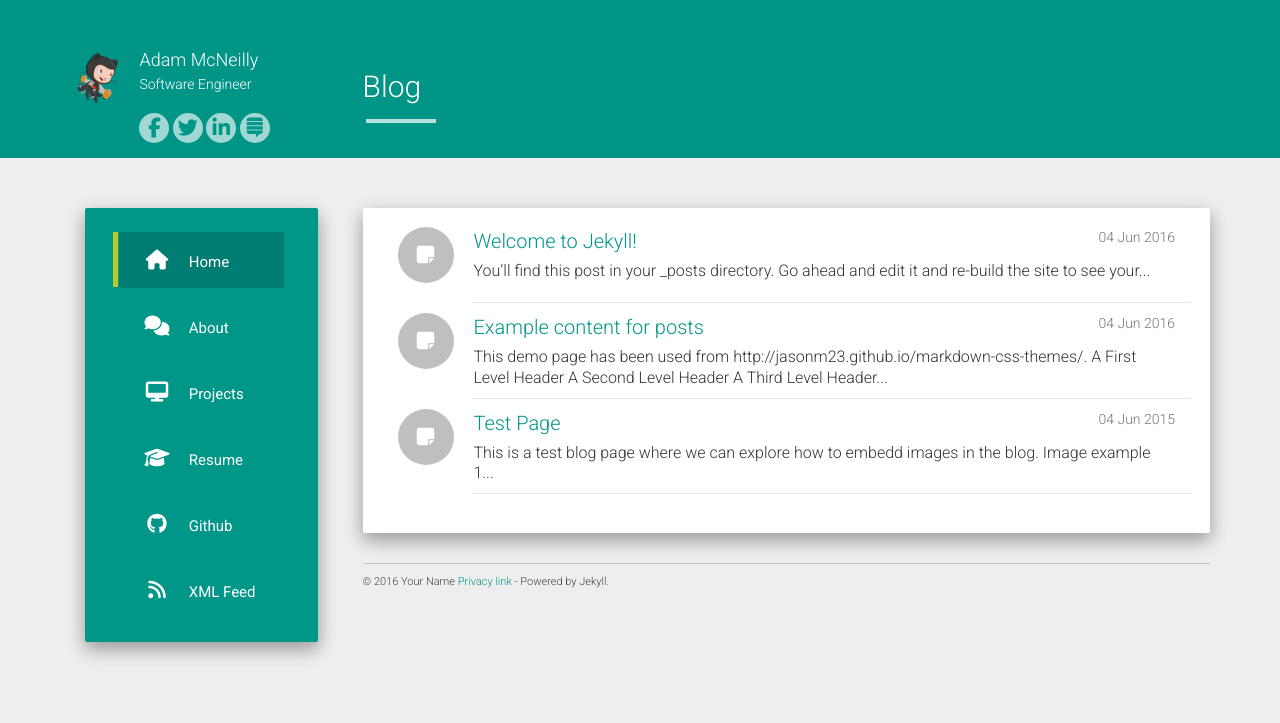
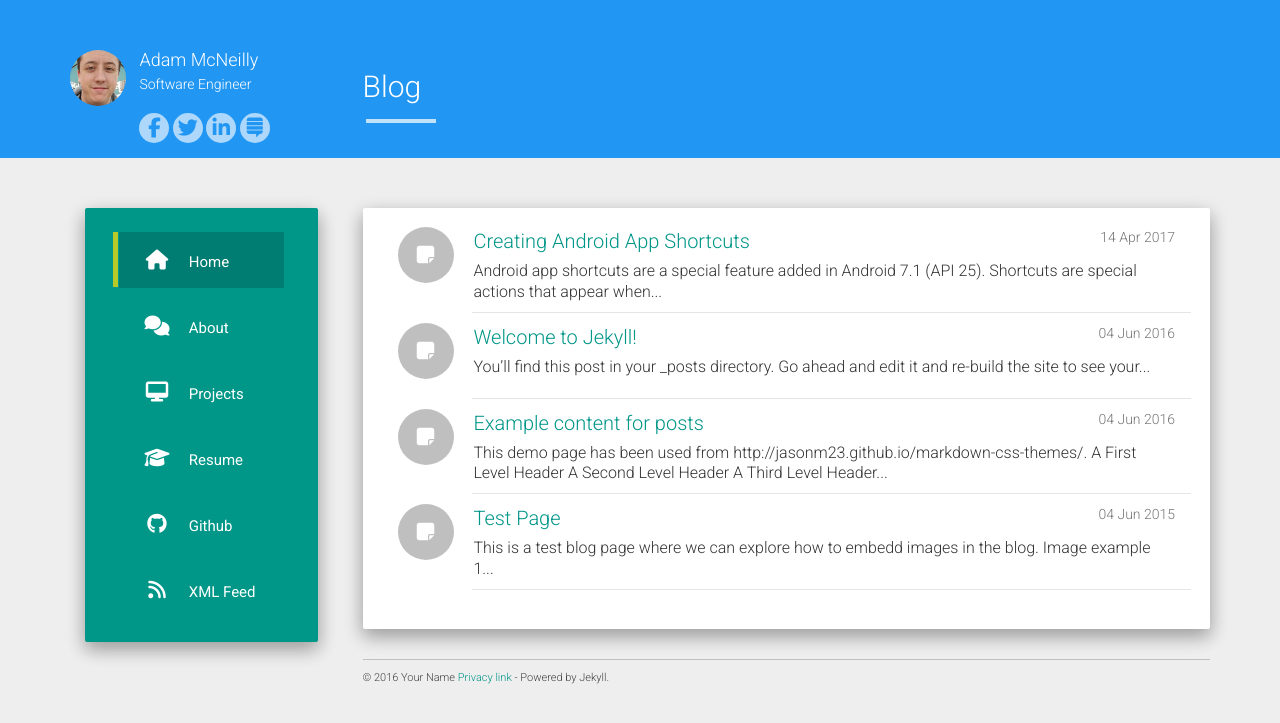
Before and after one commit to androidessence/androidessence.com, a Jekyll site: the page built from index.html, in a window 1280 px wide. Shown: the top 723 px of the page. Built offline with Jekyll 4.4.1, drawn with Linux system fonts in a browser that asks for light colours; nearby versions of some CDN libraries; the list of posts is cut into pages by our own code; some of the changed lines change nothing that is shown.

Commit message:
Misc changes.

````diff
--- a/_config.yml
+++ b/_config.yml
@@ -1,7 +1,7 @@
 title: Android Essence
 description: Crafting Android User Interfaces
 author: Adam McNeilly
-logo: /static/img/avatar.png
+logo: /static/img/avatar.jpg
 github: https://github.com/AdamMc331
 about: Software Engineer
 
--- /dev/null
+++ b/_posts/2017-04-04-creating-android-app-shortcuts.md
@@ -0,0 +1,87 @@
+---
+layout: post
+date: 2017-04-14
+title: Creating Android App Shortcuts
+published: true
+description: Shortcuts are special actions that appear when you long press on a launcher icon. This post teaches how to implement them.
+categories: Android
+---
+
+Android app shortcuts are a special feature added in Android 7.1 (API 25). Shortcuts are special actions that appear when you long press on a launcher icon, that will trigger a specified intent. With this post you will learn how to create both static and dynamic app shortcuts. The only pre-requisite is that your app is targeting API 25 or greater.
+
+#### Static Shortcuts
+
+Static app shortcuts are shortcuts that are defined via XML. This means they are created at compile time, and will be consistent as long as your app is on the user's device. Common use cases for this would be to launch a regularly used activity in your app that is not the launcher activity.
+
+Let's first look at how we can define a shortcut in XML:
+
+```xml
+<?xml version="1.0" encoding="utf-8"?>
+<shortcuts xmlns:android="http://schemas.android.com/apk/res/android">
+    <shortcut
+        android:enabled="true"
+        android:icon="@mipmap/ic_launcher"
+        android:shortcutId="static_shortcut"
+        android:shortcutLongLabel="@string/static_shortcut_long_label"
+        android:shortcutShortLabel="@string/static_shortcut_short_label">
+        <intent
+            android:action="android.intent.action.VIEW"
+            android:targetClass="com.androidessence.appshortcuts.MainActivity"
+            android:targetPackage="com.androidessence.appshortcuts" />
+    </shortcut>
+</shortcuts>
+```
+
+The above snippet is in a file called shortcuts.xml inside the xml-v25 folder. The property names make this pretty straight forward, but here is a quick run down:
+
+ - enabled - Whether or not your shortcut can be used.
+ - icon - The icon that appears on your shortcut.
+ - shortcutId - The id used to reference your shortcut in code.
+ - Long/Short label - A label that appears on your shortcut. Which label is shown is dependent on the screen size of the device being used.
+ - intent - The intent that should be launched when your shortcut is clicked. In this case, just launching our MainActivity.
+
+In order for this shortcut to appear after a long press, though, we need to add some meta-data to our launcher activity. Find your default activity in your AndroidManifest.xml file, and add this information:
+
+```xml
+<meta-data
+   android:name="android.app.shortcuts"
+   android:resource="@xml/shortcuts" />
+```
+
+And that's it! You can run the app at this point and you should see a static shortcut appear.
+
+#### Dynamic Shortcuts
+
+Dynamic app shortcuts are added via Java code when your launcher activity is created. As a result of this, they can be changed, disabled, and customized for the user. A use case for dynamic app shortcuts would be a messaging app - you could create a shortcut for each of your user's top 5 contacts, for example, that open the messaging thread with the contact that was clicked.
+
+Creating a dynamic shortcut is very straightforward, while you may need to tweak this to create shortcuts specific to your app. To start, just use the [ShortcutInfo.Builder](https://developer.android.com/reference/android/content/pm/ShortcutInfo.html) class to create a shortcut like we did in XML:
+
+```java
+Intent googleIntent = new Intent(Intent.ACTION_VIEW, Uri.parse("https://www.google.com"));
+
+ShortcutInfo shortcut = new ShortcutInfo.Builder(this, "dynamic_shortcut")
+   .setShortLabel(getString(R.string.dynamic_shortcut_short_label))
+   .setLongLabel(getString(R.string.dynamic_shortcut_long_label))
+   .setIcon(Icon.createWithResource(this, R.mipmap.ic_launcher))
+   .setIntent(googleIntent)
+   .build();
+```
+
+Then, we can get our [ShortcutManager](https://developer.android.com/reference/android/content/pm/ShortcutManager.html) and add the shortcut:
+
+```java
+ShortcutManager shortcutManager = getSystemService(ShortcutManager.class);
+shortcutManager.addDynamicShortcuts(Collections.singletonList(shortcut));
+```
+
+Now you've created a dynamic app shortcut, too! If you run the app again, you will see this shortcut when you long press on the launcher icon as well. One thing to note, is that the icon we just made was inside the onCreate() method of our activity. That means it won't appear right after install, but it will appear after the user opens the app for the first time.
+
+#### Continued Development
+
+This was just a quick starting guide on how to create shortcuts, but you may have more questions. How do I change them? How do I disable them? What happens if a user pins a shortcut? Can I track analytics on shortcuts?
+
+Many of those questions can be answered in the [official documentation](https://developer.android.com/guide/topics/ui/shortcuts.html) for App Shortcuts.
+
+[Caren Chang](https://twitter.com/calren24) gave an excellent presentation on app shortcuts at Droidcon Boston, but the video is not up at the time of posting this. I will try to update the blog post when it is.
+
+The sample application used for this blog post can be found on [GitHub](https://github.com/androidessence/App-Shortcuts).
--- a/static/css/main.css
+++ b/static/css/main.css
@@ -1,6 +1,6 @@
 .main.outer{padding-top: 50px;}
 .header-panel.shadow-z-2 {
-    background-color: #009587;
+    background-color: #2196F3;
     padding: 50px 0 15px 0;
     width: 100%;
 }
@@ -55,7 +55,7 @@ p.info a {
     text-align: center;
     line-height: 20px;
     font-size: 20px;
-    color: #009688;
+    color: #2196F3;
     padding: 5px;
     width: 30px;
     height: 30px;
@@ -63,7 +63,7 @@ p.info a {
 }
 .icon:hover {
     color: rgba(255, 255, 255, 0.63);
-    background: #009688;
+    background: #2196F3;
 }
 .menu ul li {
     list-style: none;
````
Also changed, not shown: static/img/avatar.jpg (added), static/img/avatar.png, 15 other files.
